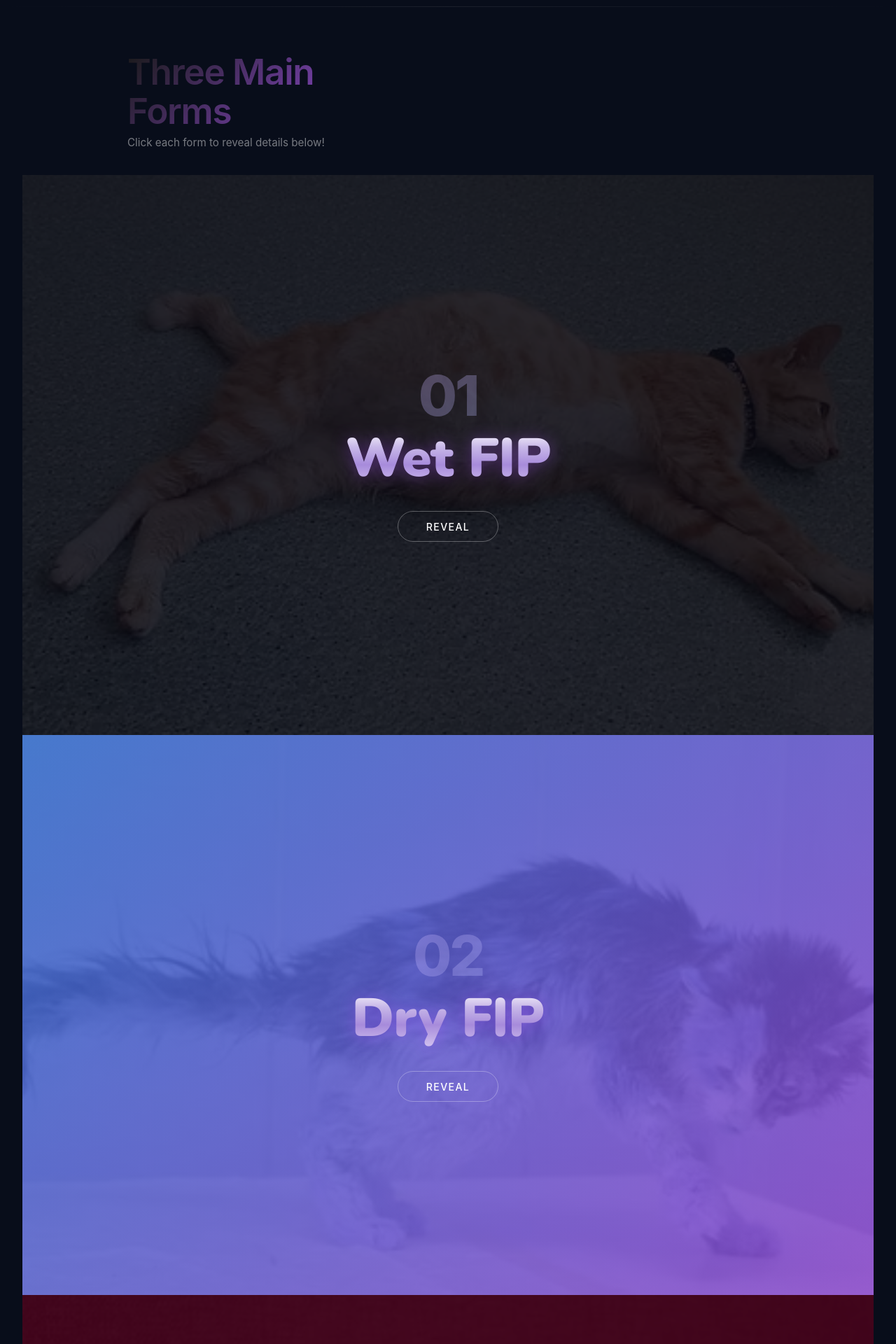
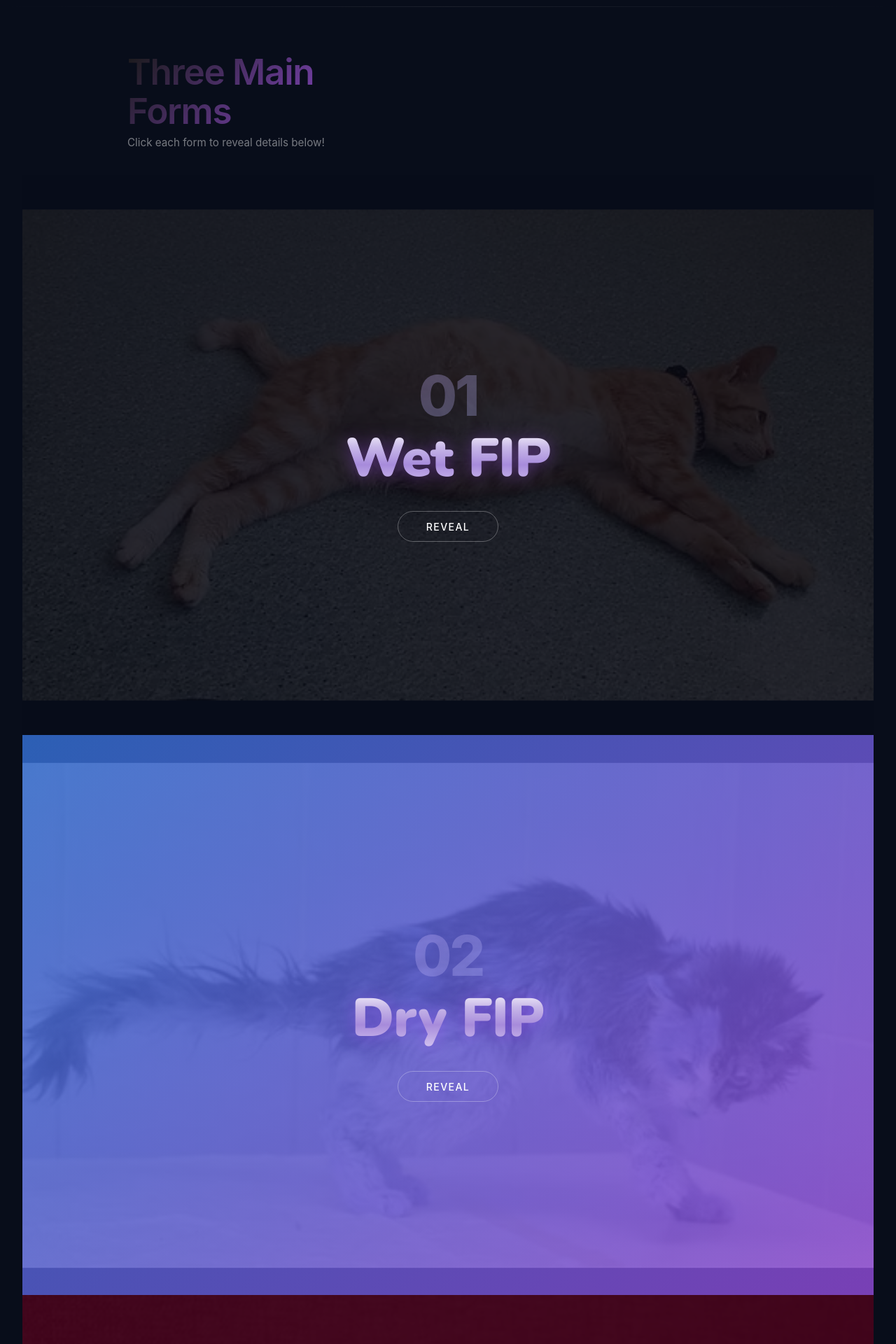
Before and after one commit to emilykim106-dot/pebbi-site-final, a Flask app: template templates/index.html in a window 1280 px wide. Shown: the part 1791-3711 px from the top of the page at 70% size. Run offline with Flask 3, Linux system fonts and the light colour scheme; the template is opened without the code that fills it, so the values that code supplies are empty.

Commit message:
Update index.html

```diff
--- a/templates/index.html
+++ b/templates/index.html
@@ -369,7 +369,7 @@ background-position: center !important;
 }
 .fip-full-bg {
   position: absolute; inset: 0;
-  background-size: cover; background-repeat: no-repeat; background-position: center;
+  background-size: contain; background-repeat: no-repeat; background-position: center;
   transform: scale(1.05);
   transition: transform 0.6s ease;
   filter: brightness(0.4);
```
